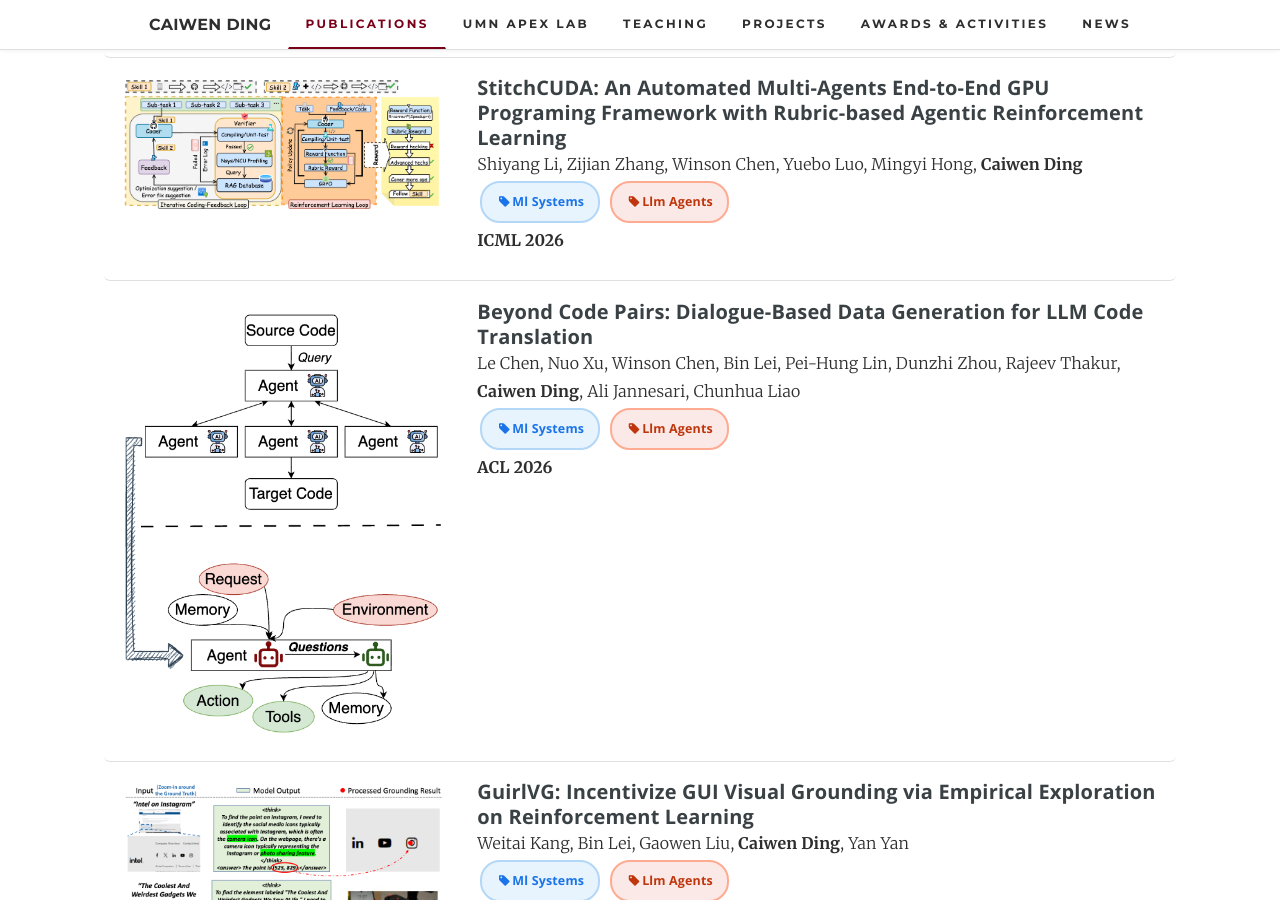
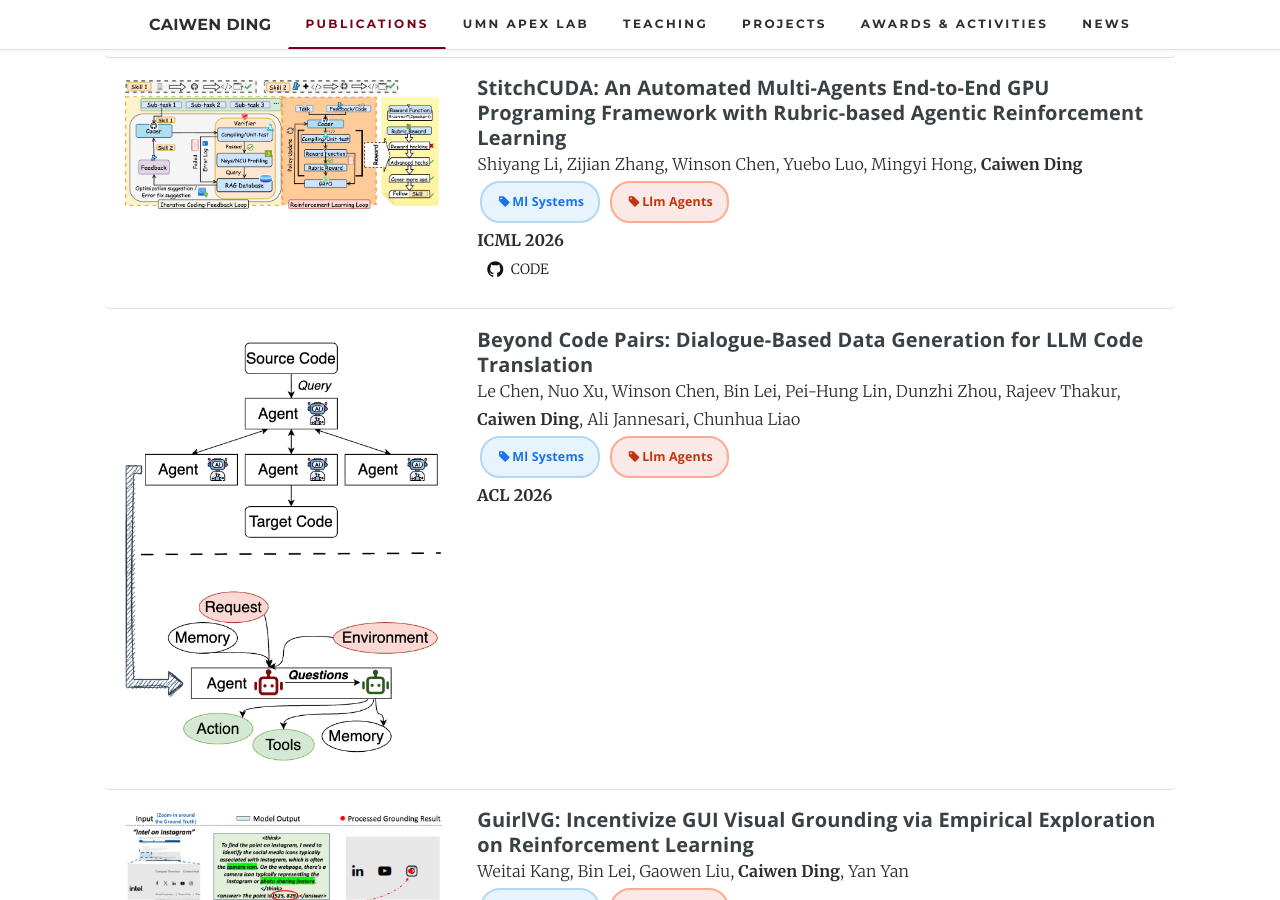
Before and after one commit to caiwending/caiwending.github.io, a Jekyll site: the page built from pages/research/index.html, in a window 1280 px wide and 900 px high, scrolled down 696 px. Built offline with Jekyll 4.4.1, drawn with Linux system fonts in a browser that asks for light colours.

```diff
--- a/_data/projects.yml
+++ b/_data/projects.yml
@@ -26,6 +26,10 @@
   authors: Shiyang Li, Zijian Zhang, Winson Chen, Yuebo Luo, Mingyi Hong, <strong>Caiwen Ding</strong>
   details: "https://arxiv.org/abs/2603.02637"
   image: "stitchCUDA.png"
+  attach:
+    - url: "https://github.com/UMN-APEX-Lab/StitchCUDA"
+      icon: github
+      label: Code
   cate:
     - "ml_systems"
     - "llm_agents"
```
